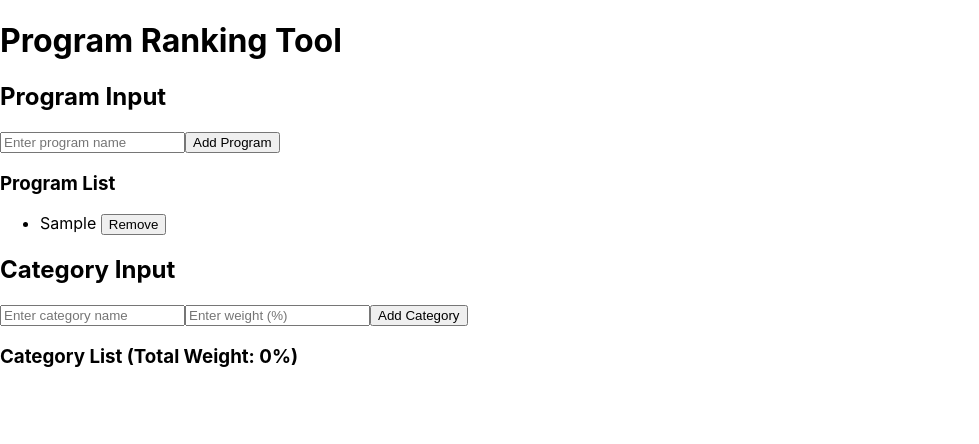
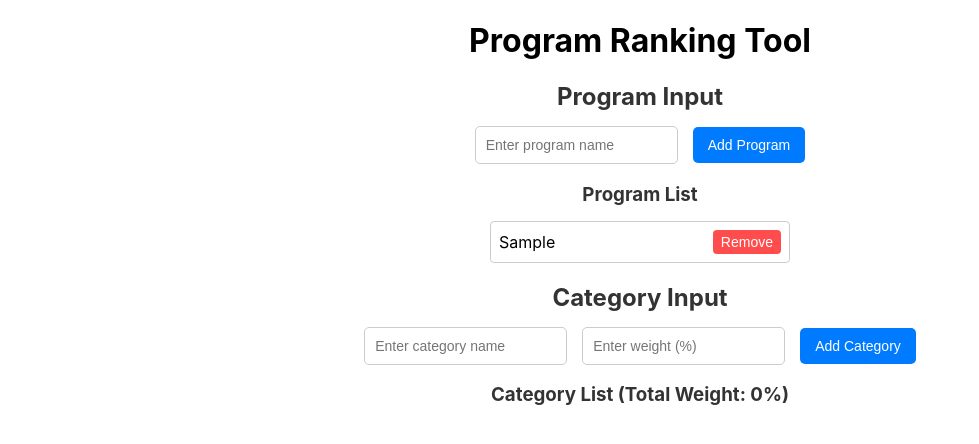
Before and after one commit to FerasDA/rank-order-list, a React (Create React App) app in the folder client/: page / in a window 1280 px wide. Both pictures are taken after typing "Sample" into the empty fields and a click on the button "Add Program". Shown: the top 444 px of the page, without its empty margins (0-979 px from the left). Built offline with nearby package versions, Linux system fonts and the light colour scheme.

Commit message:
add styles

```diff
--- a/client/src/App.css
+++ b/client/src/App.css
@@ -1,38 +1,4 @@
 .App {
   text-align: center;
+  margin: 20px;
 }
-
-.App-logo {
-  height: 40vmin;
-  pointer-events: none;
-}
-
-@media (prefers-reduced-motion: no-preference) {
-  .App-logo {
-    animation: App-logo-spin infinite 20s linear;
-  }
-}
-
-.App-header {
-  background-color: #282c34;
-  min-height: 100vh;
-  display: flex;
-  flex-direction: column;
-  align-items: center;
-  justify-content: center;
-  font-size: calc(10px + 2vmin);
-  color: white;
-}
-
-.App-link {
-  color: #61dafb;
-}
-
-@keyframes App-logo-spin {
-  from {
-    transform: rotate(0deg);
-  }
-  to {
-    transform: rotate(360deg);
-  }
-}
--- /dev/null
+++ b/client/src/components/CategoryForm.css
@@ -0,0 +1,34 @@
+.category-list {
+  list-style-type: none;
+  padding: 0;
+}
+
+.category-item {
+  display: flex;
+  justify-content: space-between;
+  align-items: center;
+  padding: 8px;
+  border: 1px solid #ccc;
+  margin-bottom: 8px;
+  border-radius: 4px;
+}
+
+.remove-button {
+  background-color: #ff4d4d;
+  color: white;
+  border: none;
+  padding: 4px 8px;
+  border-radius: 4px;
+  cursor: pointer;
+}
+
+.remove-button:hover {
+  background-color: #ff1a1a;
+}
+
+@media (min-width: 768px) {
+  .category-list {
+    max-width: 300px;
+    margin: 0 auto;
+  }
+}
--- a/client/src/components/CategoryForm.js
+++ b/client/src/components/CategoryForm.js
@@ -1,17 +1,18 @@
-import React, { useState } from 'react';
+import React, { useState } from "react";
+import "./CategoryForm.css";
 
 const CategoryForm = ({ setCategories }) => {
-  const [categoryName, setCategoryName] = useState('');
-  const [categoryWeight, setCategoryWeight] = useState('');
+  const [categoryName, setCategoryName] = useState("");
+  const [categoryWeight, setCategoryWeight] = useState("");
   const [categories, setCategoryList] = useState([]);
   const [totalWeight, setTotalWeight] = useState(0);
 
   const addCategory = () => {
     const weight = parseFloat(categoryWeight);
 
-    if (categoryName.trim() === '' || isNaN(weight) || weight <= 0) return;
+    if (categoryName.trim() === "" || isNaN(weight) || weight <= 0) return;
     if (totalWeight + weight > 100) {
-      alert('Total weight cannot exceed 100%');
+      alert("Total weight cannot exceed 100%");
       return;
     }
 
@@ -19,8 +20,8 @@ const CategoryForm = ({ setCategories }) => {
     setCategoryList(updatedCategories);
     setCategories(updatedCategories);
     setTotalWeight(totalWeight + weight);
-    setCategoryName('');
-    setCategoryWeight('');
+    setCategoryName("");
+    setCategoryWeight("");
   };
 
   const removeCategory = (index) => {
@@ -49,12 +50,19 @@ const CategoryForm = ({ setCategories }) => {
       <button onClick={addCategory}>Add Category</button>
 
       <h3>Category List (Total Weight: {totalWeight}%)</h3>
-      {totalWeight > 100 && <p style={{ color: 'red' }}>Total weight exceeds 100%!</p>}
-      <ul>
+      {totalWeight > 100 && (
+        <p style={{ color: "red" }}>Total weight exceeds 100%!</p>
+      )}
+      <ul className="category-list">
         {categories.map((category, index) => (
-          <li key={index}>
+          <li className="category-item" key={index}>
             {category.name} - {category.weight}%
-            <button onClick={() => removeCategory(index)}>Remove</button>
+            <button
+              className="remove-button"
+              onClick={() => removeCategory(index)}
+            >
+              Remove
+            </button>
           </li>
         ))}
       </ul>
--- /dev/null
+++ b/client/src/components/InputForm.css
@@ -0,0 +1,34 @@
+.program-list {
+  list-style-type: none;
+  padding: 0;
+}
+
+.program-item {
+  display: flex;
+  justify-content: space-between;
+  align-items: center;
+  padding: 8px;
+  border: 1px solid #ccc;
+  margin-bottom: 8px;
+  border-radius: 4px;
+}
+
+.remove-button {
+  background-color: #ff4d4d;
+  color: white;
+  border: none;
+  padding: 4px 8px;
+  border-radius: 4px;
+  cursor: pointer;
+}
+
+.remove-button:hover {
+  background-color: #ff1a1a;
+}
+
+@media (min-width: 768px) {
+  .program-list {
+    max-width: 300px;
+    margin: 0 auto;
+  }
+}
--- a/client/src/components/InputForm.js
+++ b/client/src/components/InputForm.js
@@ -1,15 +1,16 @@
-import React, { useState } from 'react';
+import React, { useState } from "react";
+import "./InputForm.css";
 
 const InputForm = ({ setPrograms }) => {
-  const [programName, setProgramName] = useState('');
+  const [programName, setProgramName] = useState("");
   const [programList, setProgramList] = useState([]);
 
   const addProgram = () => {
-    if (programName.trim() === '') return;
+    if (programName.trim() === "") return;
     const updatedList = [...programList, programName];
     setProgramList(updatedList);
     setPrograms(updatedList);
-    setProgramName('');
+    setProgramName("");
   };
 
   const removeProgram = (index) => {
@@ -30,11 +31,16 @@ const InputForm = ({ setPrograms }) => {
       <button onClick={addProgram}>Add Program</button>
 
       <h3>Program List</h3>
-      <ul>
+      <ul className="program-list">
         {programList.map((program, index) => (
-          <li key={index}>
-            {program}{' '}
-            <button onClick={() => removeProgram(index)}>Remove</button>
+          <li className="program-item" key={index}>
+            {program}{" "}
+            <button
+              className="remove-button"
+              onClick={() => removeProgram(index)}
+            >
+              Remove
+            </button>
           </li>
         ))}
       </ul>
--- /dev/null
+++ b/client/src/components/RankingForm.css
@@ -0,0 +1,114 @@
+.container {
+  padding: 30px;
+  font-family: Arial, sans-serif;
+  max-width: 900px;
+  margin: 40px auto;
+  background-color: #f7f7f7;
+  border-radius: 10px;
+  box-shadow: 0 2px 8px rgba(0, 0, 0, 0.1);
+}
+
+h2,
+h3 {
+  text-align: center;
+  margin-bottom: 15px;
+  color: #333;
+}
+
+.category {
+  margin: 25px 0;
+  padding: 20px;
+  border: 1px solid #ddd;
+  border-radius: 8px;
+  background-color: #ffffff;
+}
+
+.category h3 {
+  margin: 0;
+  font-size: 20px;
+}
+
+ul {
+  list-style-type: none;
+  padding: 0;
+  margin: 15px 0;
+}
+
+li {
+  display: flex;
+  justify-content: space-between;
+  align-items: center;
+  padding: 10px 15px;
+  border-bottom: 1px solid #eee;
+}
+
+input,
+select {
+  padding: 10px;
+  border: 1px solid #ccc;
+  border-radius: 5px;
+  font-size: 14px;
+  flex: 1;
+  margin-right: 15px;
+  max-width: 300px;
+}
+
+button {
+  background-color: #007bff;
+  color: white;
+  border: none;
+  border-radius: 5px;
+  padding: 10px 15px;
+  font-size: 14px;
+  cursor: pointer;
+  transition: background-color 0.3s;
+}
+
+button:hover {
+  background-color: #0056b3;
+}
+
+.overall-scores {
+  margin-top: 40px;
+  padding: 20px;
+  border-radius: 8px;
+  background-color: #ffffff;
+  border: 1px solid #ddd;
+}
+
+.overall-scores ul {
+  padding: 0;
+}
+
+.overall-scores li {
+  font-size: 16px;
+  color: #555;
+  padding: 12px 15px;
+  border: 1px solid #ddd;
+  border-radius: 5px;
+  margin-bottom: 10px;
+  background-color: #f9f9f9;
+}
+
+/* Responsive Design */
+@media (max-width: 768px) {
+  .container {
+    padding: 20px;
+    margin: 20px;
+  }
+
+  li {
+    flex-direction: column;
+    align-items: flex-start;
+  }
+
+  input,
+  select {
+    width: 100%;
+    margin: 10px 0;
+  }
+
+  button {
+    margin-top: 10px;
+  }
+}
--- a/client/src/components/RankingForm.js
+++ b/client/src/components/RankingForm.js
@@ -1,4 +1,5 @@
-import React, { useState, useEffect } from 'react';
+import React, { useState, useEffect } from "react";
+import "./RankingForm.css";
 
 const RankingForm = ({ programs, categories }) => {
   const [rankings, setRankings] = useState({});
@@ -20,7 +21,7 @@ const RankingForm = ({ programs, categories }) => {
 
   useEffect(() => {
     const maxWeightedSum = categories.reduce((sum, category) => {
-      return sum + (programs.length * (category.weight / 100));
+      return sum + programs.length * (category.weight / 100);
     }, 0);
 
     const scores = programs.map((_, programIndex) => {
@@ -41,19 +42,25 @@ const RankingForm = ({ programs, categories }) => {
   }, [rankings, categories, programs]);
 
   return (
-    <div>
+    <div className="container">
       <h2>Rank Programs by Category</h2>
       {categories.map((category, catIndex) => (
-        <div key={catIndex}>
-          <h3>{category.name} (Weight: {category.weight}%)</h3>
+        <div key={catIndex} className="category">
+          <h3>
+            {category.name} (Weight: {category.weight}%)
+          </h3>
           <ul>
             {programs.map((program, programIndex) => (
               <li key={programIndex}>
                 {program} - Rank:
                 <select
-                  value={rankings[category.name]?.[programIndex] || ''}
+                  value={rankings[category.name]?.[programIndex] || ""}
                   onChange={(e) =>
-                    handleRankChange(category.name, programIndex, e.target.value)
+                    handleRankChange(
+                      category.name,
+                      programIndex,
+                      e.target.value
+                    )
                   }
                 >
                   <option value="">Select Rank</option>
@@ -69,14 +76,16 @@ const RankingForm = ({ programs, categories }) => {
         </div>
       ))}
 
+      <div className="overall-scores">
         <h2>Overall Scores (Out of 100)</h2>
         <ul>
           {overallScores.map((item, index) => (
             <li key={index}>
-            {item.program}: {item.score.toFixed(2)}
+              {item.program}: {item.score.toFixed(2)}%
             </li>
           ))}
         </ul>
+      </div>
     </div>
   );
 };
```
Also changed, not shown: client/src/App.js (+5 -5 lines). Lines whose indentation alone changed are shown as unchanged.
